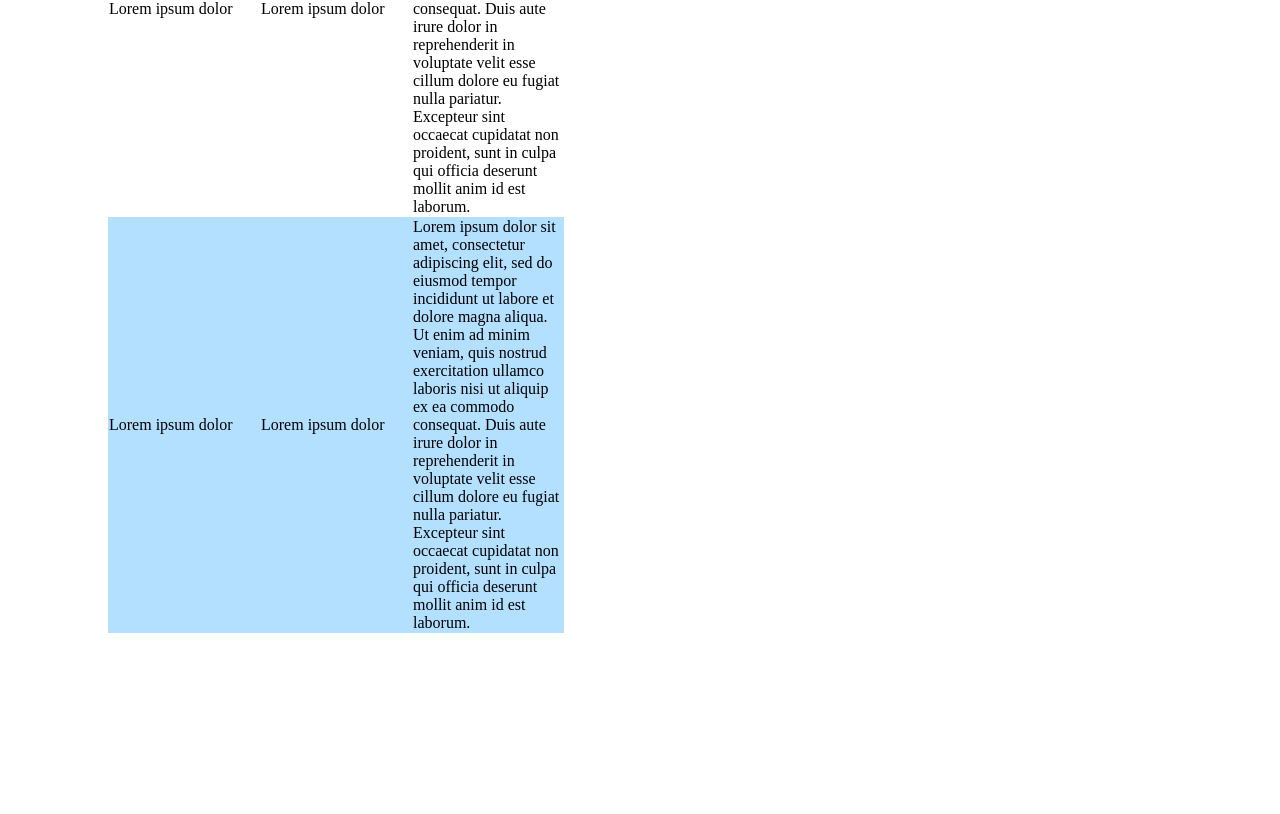
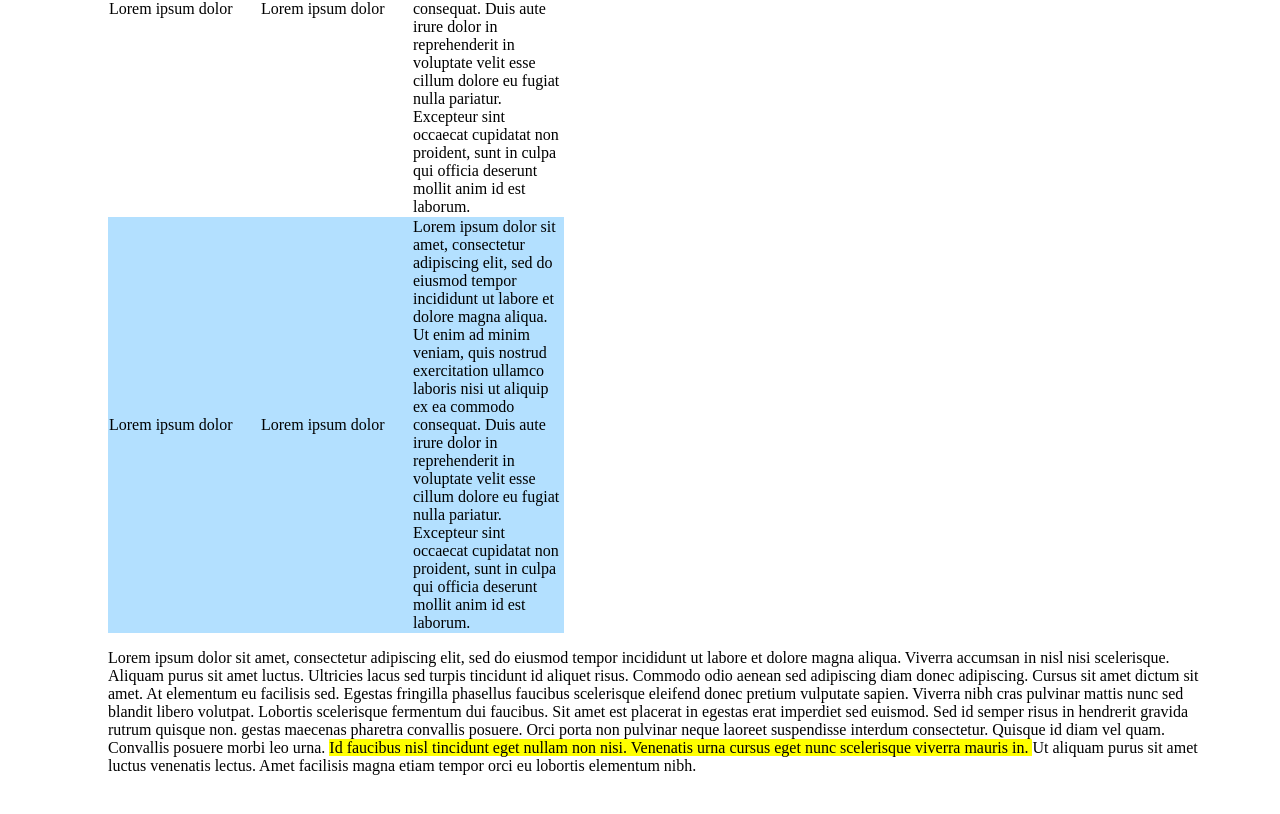
Before and after one commit to MirkoGriffo/html-css-booleaner, a website: page index.html in a window 1280 px wide. Shown: the part 1054-1868 px from the top of the page. Before the commit the page ends 1762 px from the top, so only its background shows below. Drawn offline with Linux system fonts and the light colour scheme.

Commit message:
Add Section

```diff
--- a/index.html
+++ b/index.html
@@ -79,6 +79,16 @@
 
             </table>
       </section>
+      <section>
+        <p>Lorem ipsum dolor sit amet, consectetur adipiscing elit, sed do eiusmod tempor incididunt ut labore et dolore magna aliqua. Viverra accumsan in nisl nisi scelerisque. Aliquam purus sit amet luctus. Ultricies lacus sed turpis tincidunt id aliquet risus. Commodo odio aenean sed adipiscing diam donec adipiscing. Cursus sit amet dictum sit amet.
+          At elementum eu facilisis sed. Egestas fringilla phasellus faucibus scelerisque eleifend donec pretium vulputate sapien.
+          Viverra nibh cras pulvinar mattis nunc sed blandit libero volutpat. Lobortis scelerisque fermentum dui faucibus.
+          Sit amet est placerat in egestas erat imperdiet sed euismod. Sed id semper risus in hendrerit gravida rutrum quisque non.
+          gestas maecenas pharetra convallis posuere. Orci porta non pulvinar neque laoreet suspendisse interdum consectetur. Quisque id diam vel quam. Convallis posuere morbi leo urna.
+          <span class="evidenziato">Id faucibus nisl tincidunt eget nullam non nisi. Venenatis urna cursus eget nunc scelerisque viverra mauris in. </span>
+            Ut aliquam purus sit amet luctus venenatis lectus.
+          Amet facilisis magna etiam tempor orci eu lobortis elementum nibh.</p>
+      </section>
     </main>
   </body>
 </html>
```
